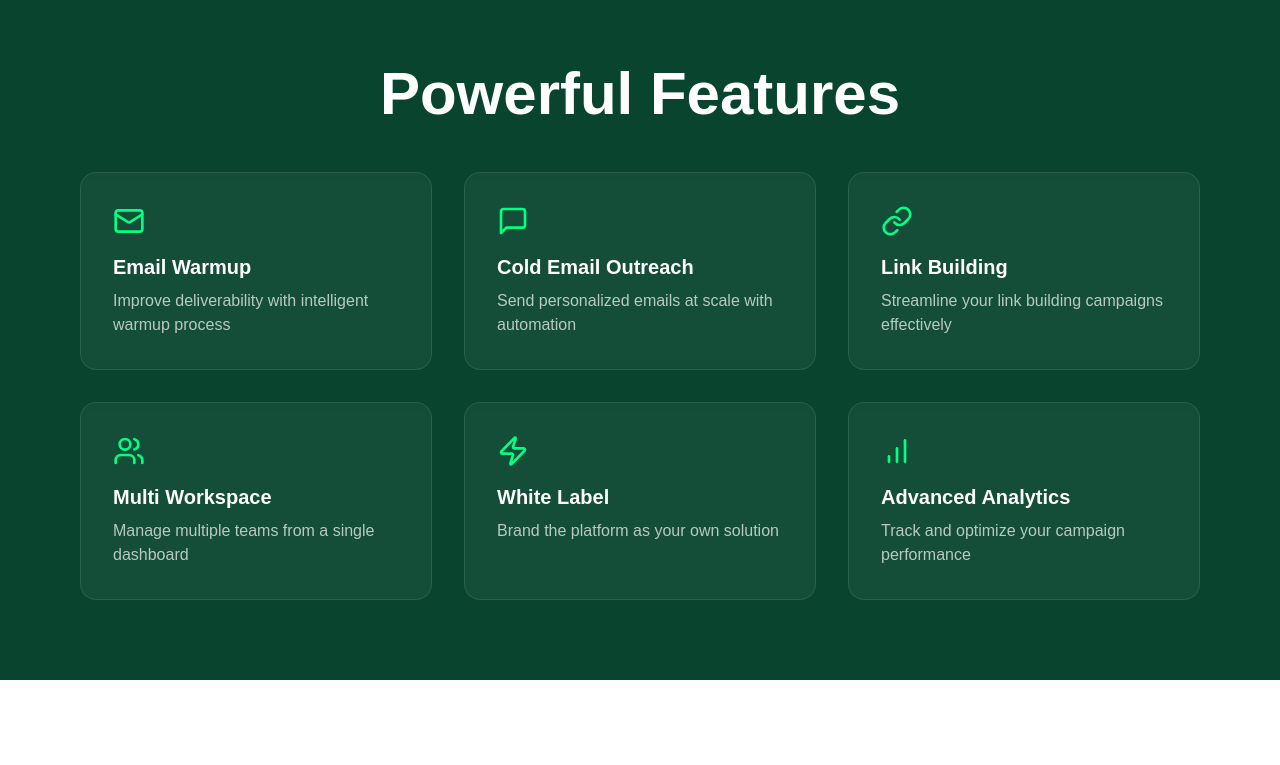
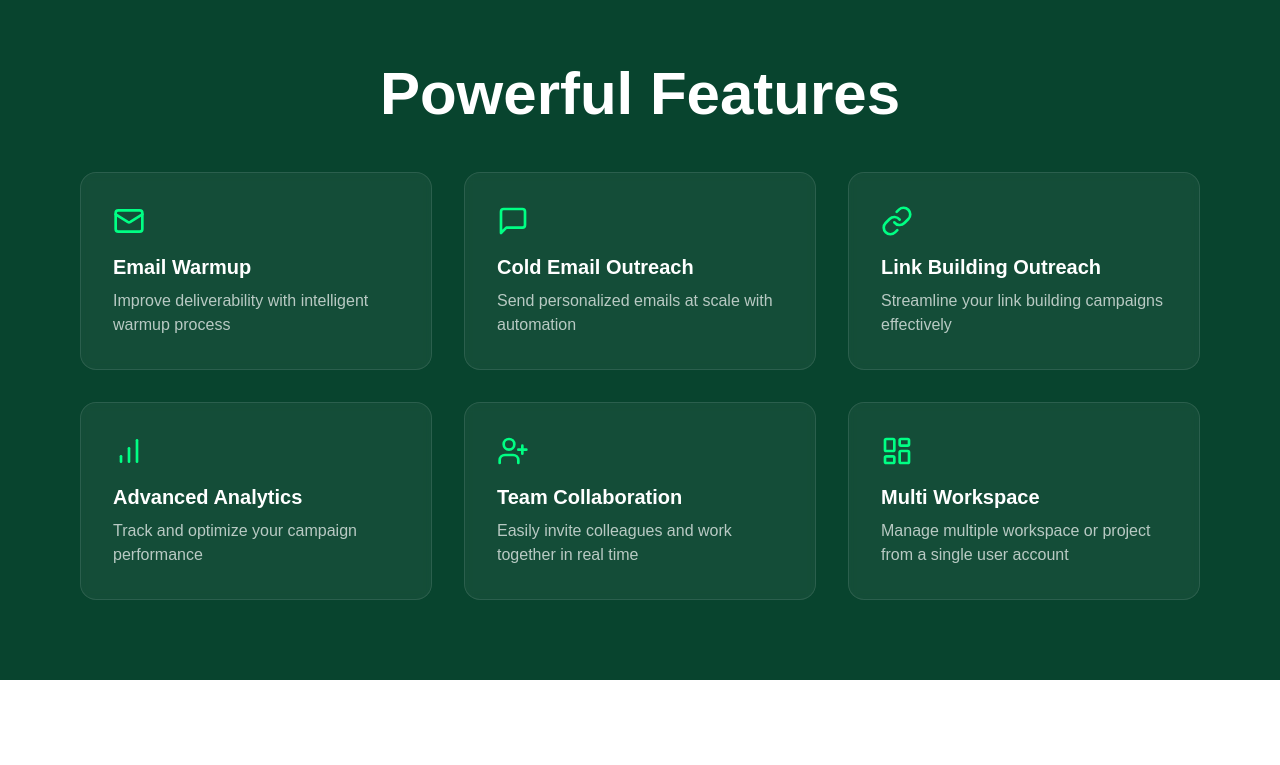
Before and after one commit to juddin0802/outreach-clerk-website, a Next.js app: page / in a window 1280 px wide. Shown: the part 488-1253 px from the top of the page. Built offline with nearby package versions, Linux system fonts and the light colour scheme.

Commit message:
Updated Home Page

```diff
--- a/app/page.js
+++ b/app/page.js
@@ -6,7 +6,9 @@ import {
   BarChart,
   Users,
   Zap,
-  MessageSquare
+  MessageSquare,
+  UserPlus,
+  LayoutDashboard
 } from 'lucide-react';
 import BackgroundSVG from '@/components/BackgroundSVG';
 
@@ -23,24 +25,30 @@ const features = [
   },
   {
     icon: <LinkIcon className='w-8 h-8' />,
-    title: 'Link Building',
+    title: 'Link Building Outreach',
     description: 'Streamline your link building campaigns effectively'
-  },
-  {
-    icon: <Users className='w-8 h-8' />,
-    title: 'Multi Workspace',
-    description: 'Manage multiple teams from a single dashboard'
-  },
-  {
-    icon: <Zap className='w-8 h-8' />,
-    title: 'White Label',
-    description: 'Brand the platform as your own solution'
   },
   {
     icon: <BarChart className='w-8 h-8' />,
     title: 'Advanced Analytics',
     description: 'Track and optimize your campaign performance'
+  },
+  {
+    icon: <UserPlus className='w-8 h-8' />,
+    title: 'Team Collaboration',
+    description: 'Easily invite colleagues and work together in real time'
+  },
+  {
+    icon: <LayoutDashboard className='size-8' />,
+    title: 'Multi Workspace',
+    description:
+      'Manage multiple workspace or project from a single user account'
   }
+  // {
+  //   icon: <Zap className='w-8 h-8' />,
+  //   title: 'White Label',
+  //   description: 'Brand the platform as your own solution'
+  // }
 ];
 
 export default function Home() {
```
